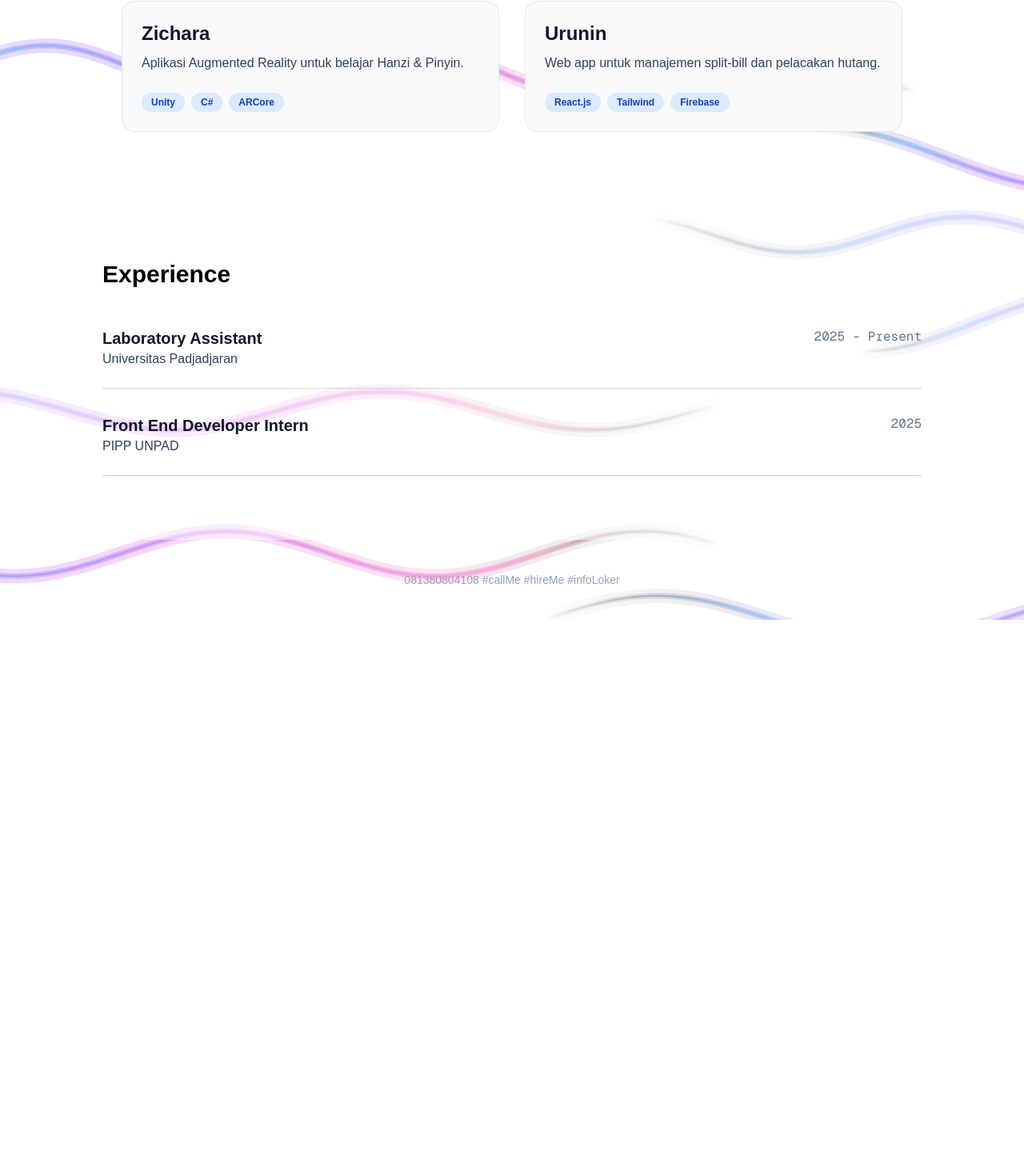
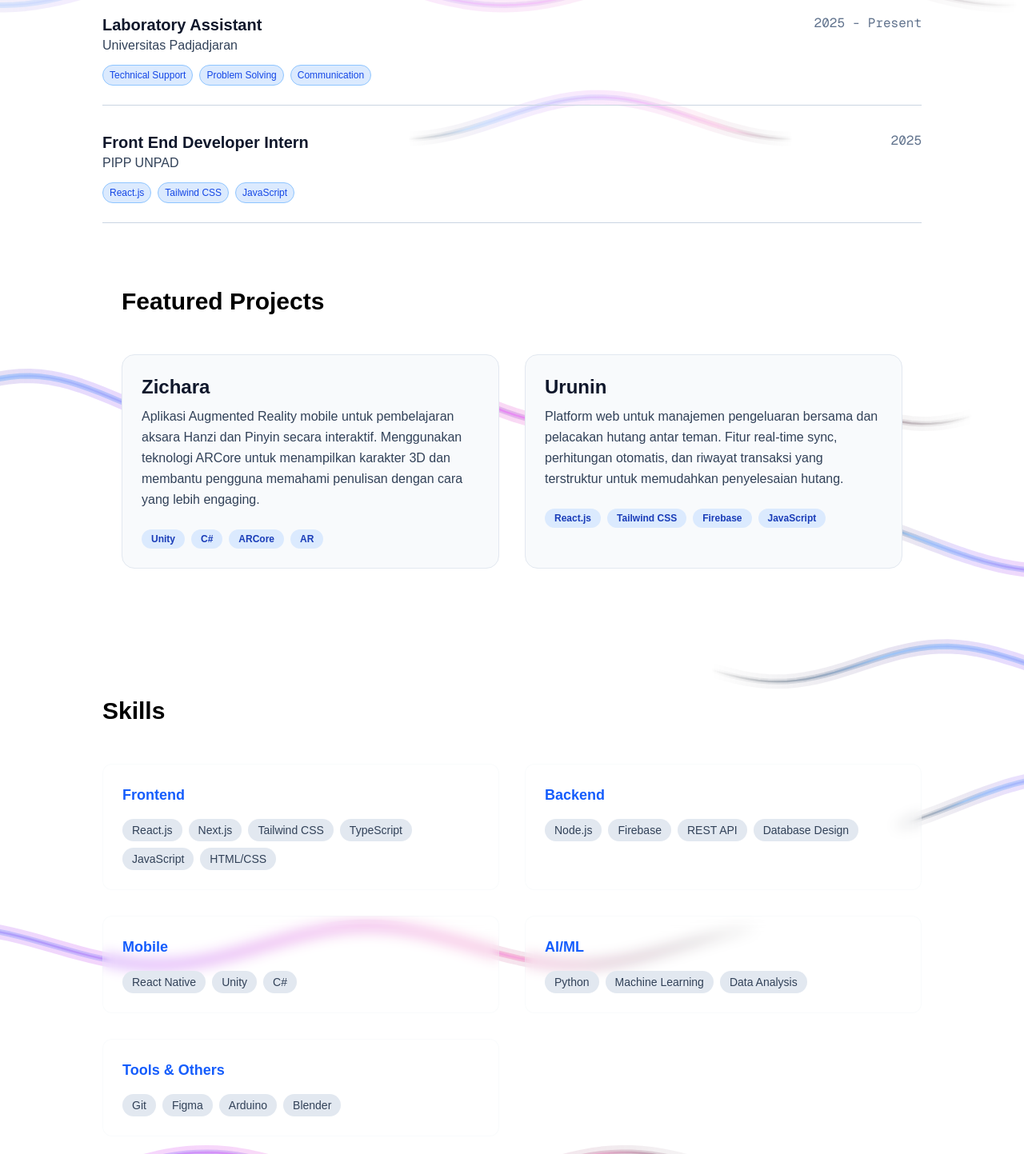
Before and after one commit to Mes1205/Portofolio, a Next.js app: page / in a window 1280 px wide. Shown: the part 601-2044 px from the top of the page at 80% size. Before the commit the page ends 1376 px from the top, so only its background shows below. Built offline with nearby package versions, Linux system fonts and the light colour scheme.

Commit message:
add skills

```diff
--- a/app/page.tsx
+++ b/app/page.tsx
@@ -3,6 +3,7 @@
 import Hero from '@/components/Hero'
 import Experience from '@/components/Experience'
 import Projects from '@/components/Projects'
+import Skills from '@/components/Skills'
 import GradientBeam from '@/components/GradientBeam'
 import { useTheme } from './ThemeProvider';
 
@@ -10,7 +11,7 @@ export default function Home() {
   const { isDark } = useTheme();
 
   return (
-    <main className={`relative min-h-screen transition-colors duration-300 ${
+    <main className={`relative transition-colors duration-300 ${
       isDark ? 'bg-slate-950' : 'bg-white'
     }`}>
       {/* Ambient gradient beam — loops forever behind all content */}
@@ -21,8 +22,9 @@ export default function Home() {
       {/* Semua bagian web kamu dipanggil di sini */}
       <div className="relative z-10">
         <Hero />
+        <Experience />
         <Projects />
-        <Experience />
+        <Skills />
       </div>
 
       {/* Footer Sederhana */}
--- a/components/Experience.js
+++ b/components/Experience.js
@@ -5,12 +5,22 @@ import { useTheme } from '@/app/ThemeProvider';
 export default function Experience() {
   const { isDark } = useTheme();
   const jobs = [
-    { title: "Laboratory Assistant", place: "Universitas Padjadjaran", year: "2025 - Present" },
-    { title: "Front End Developer Intern", place: "PIPP UNPAD", year: "2025" },
+    {
+      title: "Laboratory Assistant",
+      place: "Universitas Padjadjaran",
+      year: "2025 - Present",
+      skills: ["Technical Support", "Problem Solving", "Communication"]
+    },
+    {
+      title: "Front End Developer Intern",
+      place: "PIPP UNPAD",
+      year: "2025",
+      skills: ["React.js", "Tailwind CSS", "JavaScript"]
+    },
   ];
 
   return (
-    <section id="experience" className={`py-20 px-6 scroll-mt-20 transition-colors ${
+    <section id="experience" className={`px-6 scroll-mt-20 transition-colors ${
       isDark ? 'bg-slate-900/40' : 'bg-white/50'
     }`}>
       <div className="max-w-5xl mx-auto">
@@ -20,11 +30,24 @@ export default function Experience() {
             <div key={index} className={`flex flex-col md:flex-row md:justify-between pb-6 border-b transition-colors ${
               isDark ? 'border-slate-700' : 'border-slate-300'
             }`}>
-              <div>
+              <div className="flex-1">
                 <h3 className={`text-xl font-semibold ${isDark ? 'text-white' : 'text-slate-900'}`}>{job.title}</h3>
                 <p className={`font-medium ${isDark ? 'text-slate-400' : 'text-slate-700'}`}>{job.place}</p>
+                {job.skills && (
+                  <div className="flex flex-wrap gap-2 mt-3">
+                    {job.skills.map((skill, idx) => (
+                      <span key={idx} className={`text-xs px-2 py-1 rounded-full ${
+                        isDark
+                          ? 'bg-blue-900/30 text-blue-300 border border-blue-700/50'
+                          : 'bg-blue-100 text-blue-700 border border-blue-300'
+                      }`}>
+                        {skill}
+                      </span>
+                    ))}
+                  </div>
+                )}
               </div>
-              <p className={`font-mono mt-2 md:mt-0 ${isDark ? 'text-slate-500' : 'text-slate-500'}`}>{job.year}</p>
+              <p className={`font-mono mt-4 md:mt-0 ${isDark ? 'text-slate-500' : 'text-slate-500'}`}>{job.year}</p>
             </div>
           ))}
         </div>
--- a/components/GradientBeam.tsx
+++ b/components/GradientBeam.tsx
@@ -30,6 +30,13 @@ const BEAMS_CONFIG: Beam[] = [
   { yBase: 0.94, progress: -0.15, speed: 0.0014, width: 1480, opacity: 0.65, delay: 0,  amplitude: 28, frequency: 0.012, phase: 1.5, phaseSpeed: 0.018 },
   { yBase: 1.00, progress: 0.35,  speed: 0.0013, width: 1600, opacity: 0.60, delay: 0,  amplitude: 30, frequency: 0.011, phase: 2.8, phaseSpeed: 0.016 },
   { yBase: 1.06, progress: 0.15,  speed: 0.0015, width: 1520, opacity: 0.68, delay: 0,  amplitude: 35, frequency: 0.010, phase: 0.9, phaseSpeed: 0.019 },
+  { yBase: 1.15, progress: 0.55,  speed: 0.0012, width: 1600, opacity: 0.65, delay: 0,  amplitude: 32, frequency: 0.012, phase: 1.8, phaseSpeed: 0.017 },
+  { yBase: 1.25, progress: -0.20,  speed: 0.0014, width: 1500, opacity: 0.63, delay: 0,  amplitude: 28, frequency: 0.011, phase: 3.2, phaseSpeed: 0.016 },
+  { yBase: 1.35, progress: 0.40,  speed: 0.0013, width: 1550, opacity: 0.66, delay: 0,  amplitude: 33, frequency: 0.012, phase: 1.4, phaseSpeed: 0.018 },
+  { yBase: 1.45, progress: 0.10,  speed: 0.0015, width: 1480, opacity: 0.64, delay: 0,  amplitude: 29, frequency: 0.011, phase: 2.7, phaseSpeed: 0.015 },
+  { yBase: 1.55, progress: 0.60,  speed: 0.0012, width: 1620, opacity: 0.67, delay: 0,  amplitude: 34, frequency: 0.013, phase: 0.6, phaseSpeed: 0.019 },
+  { yBase: 1.65, progress: -0.10,  speed: 0.0014, width: 1500, opacity: 0.62, delay: 0,  amplitude: 31, frequency: 0.010, phase: 3.0, phaseSpeed: 0.016 },
+  { yBase: 2.10, progress: 0.35,  speed: 0.0013, width: 1560, opacity: 0.65, delay: 0,  amplitude: 27, frequency: 0.012, phase: 1.9, phaseSpeed: 0.017 },
 ];
 
 export default function GradientBeam() {
--- a/components/Hero.js
+++ b/components/Hero.js
@@ -13,7 +13,7 @@ export default function Hero() {
       {/* Hide navbar saat CV modal muncul */}
       {showCV && <style>{`body { overflow: hidden; } nav { visibility: hidden !important; pointer-events: none; } .custom-cursor { display: none !important; }`}</style>}
 
-      <section className={`py-20 px-6 max-w-5xl mx-auto text-center md:text-left transition-colors ${
+      <section className={`py-32 px-6 max-w-5xl mx-auto text-center md:text-left transition-colors ${
         isDark ? 'bg-slate-900/30' : 'bg-white/50'
       }`}>
         <h1 className={`text-5xl md:text-7xl font-bold mb-6 ${
--- a/components/Projects.js
+++ b/components/Projects.js
@@ -5,13 +5,15 @@ import { useTheme } from '@/app/ThemeProvider';
 const projects = [
   {
     title: "Zichara",
-    desc: "Aplikasi Augmented Reality untuk belajar Hanzi & Pinyin.",
-    tech: ["Unity", "C#", "ARCore"],
+    desc: "Aplikasi Augmented Reality mobile untuk pembelajaran aksara Hanzi dan Pinyin secara interaktif. Menggunakan teknologi ARCore untuk menampilkan karakter 3D dan membantu pengguna memahami penulisan dengan cara yang lebih engaging.",
+    tech: ["Unity", "C#", "ARCore", "AR"],
+    role: "Full Stack Developer"
   },
   {
     title: "Urunin",
-    desc: "Web app untuk manajemen split-bill dan pelacakan hutang.",
-    tech: ["React.js", "Tailwind", "Firebase"],
+    desc: "Platform web untuk manajemen pengeluaran bersama dan pelacakan hutang antar teman. Fitur real-time sync, perhitungan otomatis, dan riwayat transaksi yang terstruktur untuk memudahkan penyelesaian hutang.",
+    tech: ["React.js", "Tailwind CSS", "Firebase", "JavaScript"],
+    role: "Frontend Developer"
   },
 ];
 export default function Projects() {
--- /dev/null
+++ b/components/Skills.js
@@ -0,0 +1,53 @@
+// components/Skills.js
+'use client';
+import { useTheme } from '@/app/ThemeProvider';
+
+export default function Skills() {
+  const { isDark } = useTheme();
+
+  const skills = {
+    "Frontend": ["React.js", "Next.js", "Tailwind CSS", "TypeScript", "JavaScript", "HTML/CSS"],
+    "Backend": ["Node.js", "Firebase", "REST API", "Database Design"],
+    "Mobile": ["React Native", "Unity", "C#"],
+    "AI/ML": ["Python", "Machine Learning", "Data Analysis"],
+    "Tools & Others": ["Git", "Figma", "Arduino", "Blender"]
+  };
+
+  return (
+    <section id="skills" className={`px-6 py-20 scroll-mt-20 transition-colors`}>
+      <div className="max-w-5xl mx-auto">
+        <h2 className={`text-3xl font-bold mb-12 ${isDark ? 'text-white' : 'text-black'}`}>Skills</h2>
+
+        <div className="grid md:grid-cols-2 gap-8">
+          {Object.entries(skills).map((category, index) => (
+            <div key={index} className={`p-6 rounded-xl transition-all backdrop-blur-sm ${
+              isDark
+                ? 'bg-slate-800/10 border border-slate-700/20 hover:border-blue-500/50'
+                : 'bg-slate-50/10 border border-slate-200/20 hover:border-blue-400/50'
+            }`}>
+              <h3 className={`text-lg font-semibold mb-4 ${
+                isDark ? 'text-blue-400' : 'text-blue-600'
+              }`}>
+                {category[0]}
+              </h3>
+              <div className="flex flex-wrap gap-2">
+                {category[1].map((skill, idx) => (
+                  <span
+                    key={idx}
+                    className={`px-3 py-1 rounded-full text-sm font-medium transition-all ${
+                      isDark
+                        ? 'bg-slate-700 text-slate-200 hover:bg-blue-600 hover:text-white'
+                        : 'bg-slate-200 text-slate-700 hover:bg-blue-500 hover:text-white'
+                    }`}
+                  >
+                    {skill}
+                  </span>
+                ))}
+              </div>
+            </div>
+          ))}
+        </div>
+      </div>
+    </section>
+  );
+}
```
